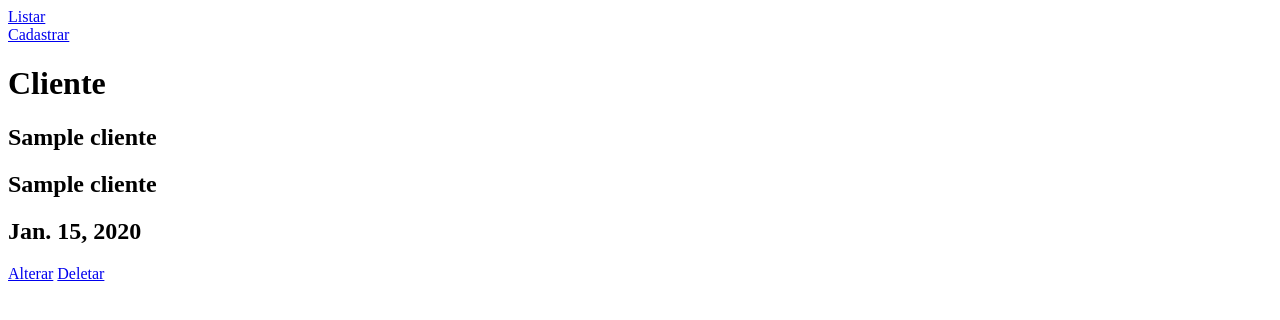
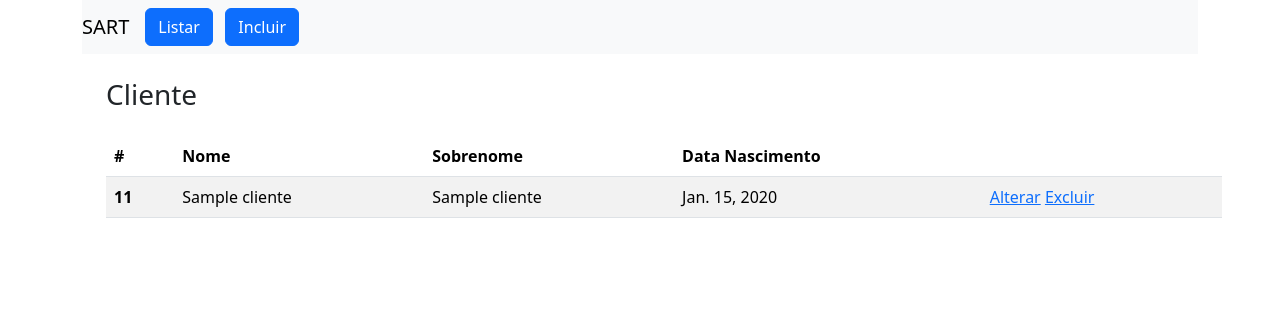
Before and after one commit to gaabdev/formulario_cadastro_django, a Django app: page /list/ in a window 1280 px wide. Shown: the top 320 px of the page. Run offline with Django 4.2, Linux system fonts and the light colour scheme; tables that the repository leaves empty hold one stand-in row (values such as "Sample post").

Commit message:
Implementação de templates, uso do bootstrap e arquivos html

```diff
--- a/cliente/templates/cliente/cliente_list.html
+++ b/cliente/templates/cliente/cliente_list.html
@@ -1,20 +1,30 @@
 {% extends 'index.html' %}
 {% block main %}
-	<h1> Cliente </h1>
-
-	{% for cliente in cliente_list %}
-   		<h2>
-			{{cliente.nome}}
-		</h2>
-
-  	    <h2>
-			{{cliente.sobrenome}}
-		</h2>
-
- 	    <h2>
-			{{ cliente.dataNascimento }}
-		</h2>
-   	    <a href="{% url 'client_update' %}">Alterar</a>
-    	<a href="{% url 'client_delete' %}">Deletar</a>
-	{% endfor %}
+<div class="m-6">
+	<table class="table m-4  table-striped">
+		<h3 class="m-4"> Cliente </h3>
+		<thead>
+		  <tr>
+			<th scope="col">#</th>
+			<th scope="col">Nome</th>
+			<th scope="col">Sobrenome</th>
+			<th scope="col">Data Nascimento</th>
+			<th scope="col"></th>
+		  </tr>
+		</thead>
+		<tbody>
+		{% for cliente in cliente_list %}
+				<tr>
+					<th scope="row">1{{cliente.pk}}</th>
+					<td>{{cliente.nome}}</td>
+					<td>{{cliente.sobrenome}}</td>
+					<td>{{ cliente.dataNascimento }}</td>
+					<td>
+						<a href="{% url 'client_update' pk=cliente.pk %}">Alterar</a>
+						<a href="{% url 'client_delete' pk=cliente.pk %}">Excluir</a>
+					</td>
+		{% endfor %}
+		</tbody>
+	</table>
+</div>
 {% endblock %}
--- a/cliente/views.py
+++ b/cliente/views.py
@@ -20,8 +20,11 @@ class ClienteAdd(CreateView):
 
 class ClienteUpdate(UpdateView):
 	model = Cliente
+	template_name = 'cliente/cliente_update.html'
+	fields = "__all__"
 	success_url = reverse_lazy('client_list')
 
 class ClienteDelete(DeleteView):
 	model = Cliente
+	template_name = 'cliente/cliente_delete.html'
 	success_url = reverse_lazy('client_list')
--- a/django1/urls.py
+++ b/django1/urls.py
@@ -23,6 +23,6 @@ urlpatterns = [
     path('', ClienteIndex.as_view(), name='client_list'),
     path('add/', ClienteAdd.as_view(), name='client_add'),
     path('list/', ClienteList.as_view(), name='client_list'),
-    path('update/', ClienteUpdate.as_view(), name='client_update'),
-    path('delete/', ClienteDelete.as_view(), name='client_delete'),
+    path('update/<int:pk>', ClienteUpdate.as_view(), name='client_update'),
+    path('delete/<int:pk>', ClienteDelete.as_view(), name='client_delete'),
 ]
--- a/templates/index.html
+++ b/templates/index.html
@@ -2,15 +2,28 @@
 <html lang="en">
 <head>
     <meta charset='UTF-8'>
-    <meta name="viewport" content="width=device-width, initial-scale=1.0">
+    <meta name="viewport" content="width=device-width, initial-scale=1">
     <title>{% block title %} SART - SISTEMA DE ADMINISTRAÇÃO PARA REPRESENTANTES DE TURMA{% endblock %} </title>
+    <link href="https://cdn.jsdelivr.net/npm/bootstrap@5.3.1/dist/css/bootstrap.min.css" rel="stylesheet" integrity="sha384-4bw+/aepP/YC94hEpVNVgiZdgIC5+VKNBQNGCHeKRQN+PtmoHDEXuppvnDJzQIu9" crossorigin="anonymous">
 </head>
 <body>
-    <a href="{% url 'client_list' %}">Listar</a>
-    <br>
-    <a href="{% url 'client_add' %}">Cadastrar</a>
-    <br>
+    <div class="container">
+    <nav class="navbar navbar-expand-lg bg-body-tertiary">
+        <div class="navbar-fluid">
+            <a class="navbar-brand" href="#">SART</a>
+        </div>
+            <div class"collapse navbar-collapse m-1" id="navbarSupportedContent">
+                <a href="{% url 'client_list' %}" class="btn btn-primary">Listar</a>
+                &nbsp;
+                <a href="{% url 'client_add' %}" class="btn btn-primary">Incluir</a>
+                <br>
+            </div>
+    </nav>
+
+
 
    {% block main %} {% endblock %}
+    </div>
  </body>
+ <script src="https://cdn.jsdelivr.net/npm/bootstrap@5.3.1/dist/js/bootstrap.bundle.min.js" integrity="sha384-HwwvtgBNo3bZJJLYd8oVXjrBZt8cqVSpeBNS5n7C8IVInixGAoxmnlMuBnhbgrkm" crossorigin="anonymous"></script>
 </html>
```
Also changed, not shown: cliente/templates/cliente/cliente_delete.html (added, +8 -0 lines), cliente/templates/cliente/cliente_form.html (+7 -4 lines), cliente/templates/cliente/cliente_update.html (added, +12 -0 lines).
